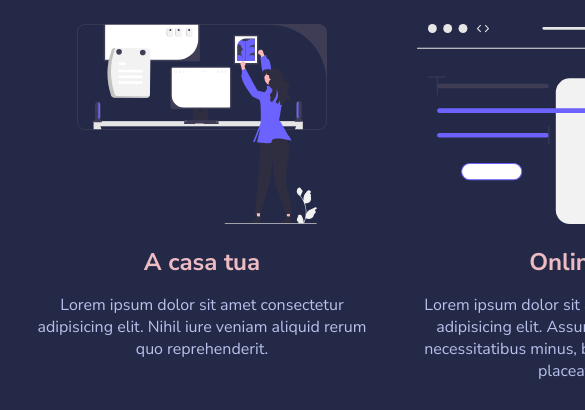
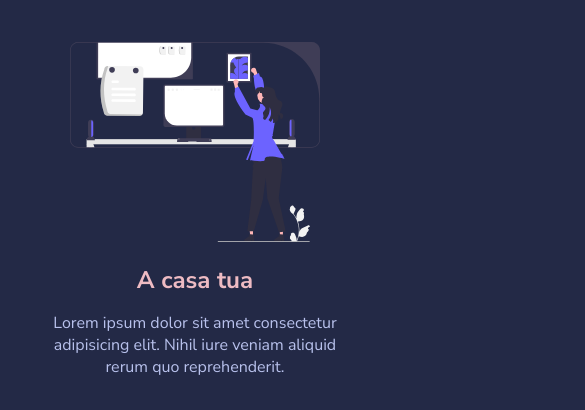
Before and after one commit to SaraG94/html-css-resp-wannabe, a plain HTML site: page index.html in a window 390 px wide. Shown: the part 209-619 px from the top of the page, 585 px wide, since content can reach past the window. Drawn offline with Linux system fonts and the light colour scheme.

Commit message:
FIX  max-width %

```diff
--- a/css/mediaquery.css
+++ b/css/mediaquery.css
@@ -1,7 +1,7 @@
 /*******Adattamento per ipad*******/
 @media screen and (max-width:768px){
     .container {
-        max-width:768px;
+        max-width:100%;
         margin: 0 auto;
         padding: 0 20px;
     }
@@ -10,7 +10,7 @@
 
 
 /*******Adattamento per mobile*******/
-@media only screen and (max-width: 30%) {
+@media only screen and (max-width: 480px) {
     .row {
         display: flex;
         flex-direction: column;
@@ -19,7 +19,7 @@
     }
 
     .container {
-        max-width:30%;
+        max-width:100%;
         margin: 0 auto;
         padding: 0 20px;
     }
```
